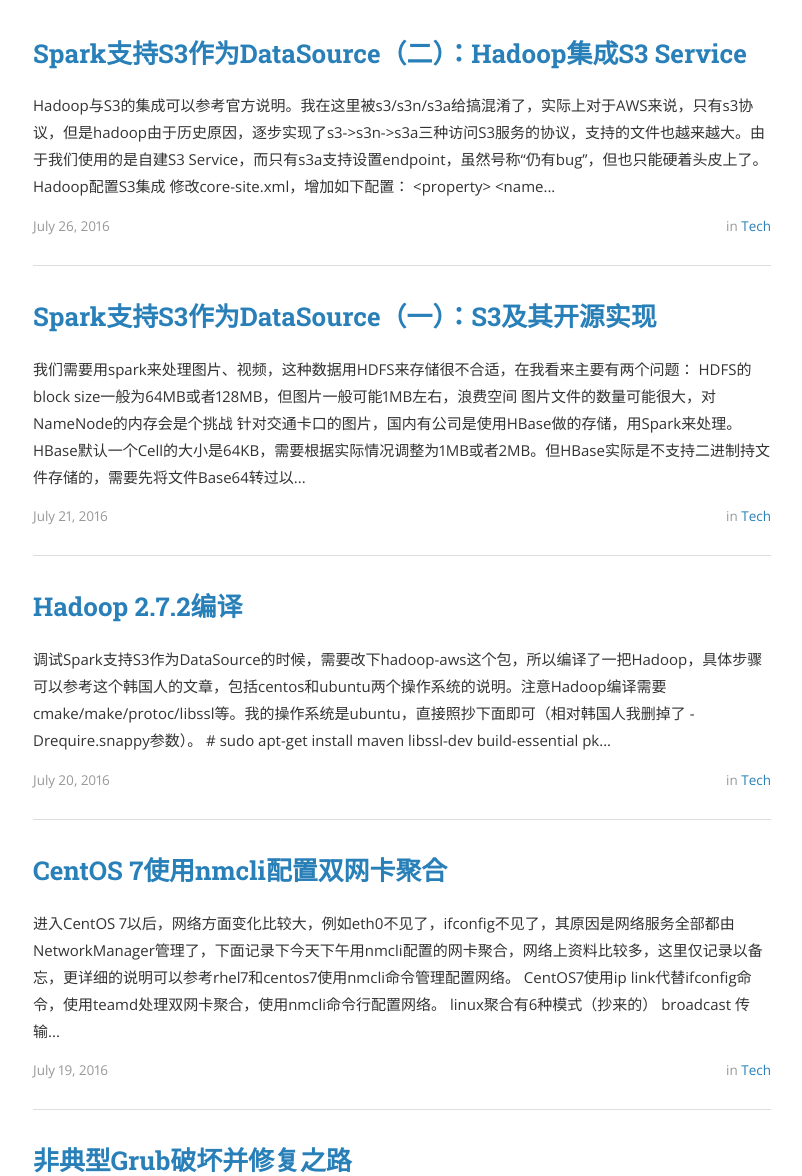
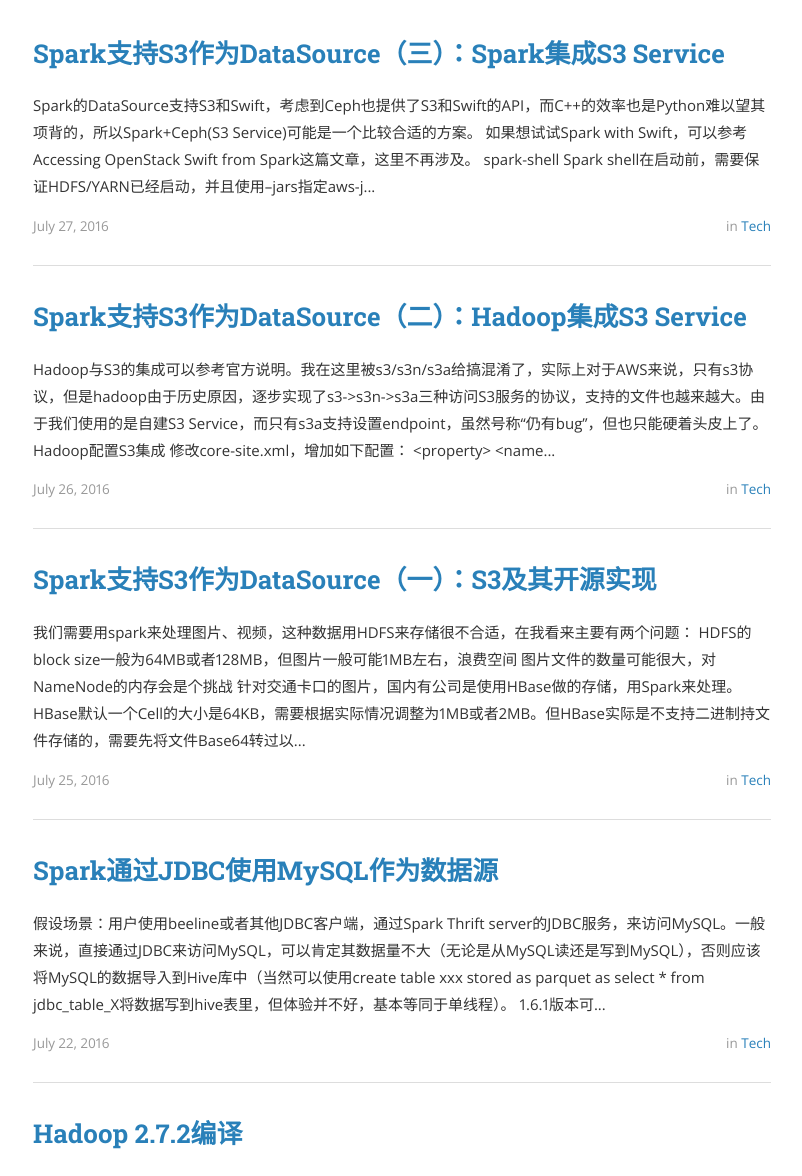
Before and after one commit to iclouding/silenceshell.github.io, a Jekyll site: the page built from index.html, in a window 1280 px wide and 1400 px high, scrolled down 249 px. Shown: the part 224-1400 px from the top of the window, without its empty margins (238-1040 px from the left). Built offline with Jekyll 4.4.1, drawn with Linux system fonts in a browser that asks for light colours; nearby versions of some CDN libraries; the list of posts is cut into pages by our own code; comment, search, counter and statistics services are not loaded; a style sheet for code colours, icons or effects is not loaded; some of the changed text lies outside the part shown.

Commit message:
add spark sql and s3

````diff
--- /dev/null
+++ b/_posts/2016-07-22-spark-mysql.md
@@ -0,0 +1,42 @@
+---
+layout: post
+title: "Spark通过JDBC使用MySQL作为数据源"
+date: 2016-07-22 00:11:12
+author: 伊布
+categories: tech
+tags: spark
+cover:  "/assets/instacode.png"
+---
+
+假设场景：用户使用beeline或者其他JDBC客户端，通过Spark Thrift server的JDBC服务，来访问MySQL。一般来说，直接通过JDBC来访问MySQL，可以肯定其数据量不大（无论是从MySQL读还是写到MySQL），否则应该将MySQL的数据导入到Hive库中（当然可以使用create table xxx stored as parquet as select * from jdbc_table_X将数据写到hive表里，但体验并不好，基本等同于单线程）。
+
+1.6.1版本可以参考官方的[说明](http://spark.apache.org/docs/1.6.1/sql-programming-guide.html#jdbc-to-other-databases)。注意官方说明还是以`SPARK_CLASSPATH=postgresql-9.3-1102-jdbc41.jar bin/spark-shell`这种方式来启动spark-shell的，但是1.6.1上会告警，最好还是用--jars指定。我使用的是thrift server提供的JDBC，启动命令是这样的：
+
+```
+./start-thriftserver.sh --master yarn-client --principal dtdream/zelda1@ZELDA.COM --keytab /etc/security/dtdream.zelda1.keytab --driver-java-options '-agentlib:jdwp=transport=dt_socket,server=y,suspend=n,address=13838' --num-executors 9 --executor-cores 7 --executor-memory 30g  --driver-memory 30g --conf spark.yarn.executor.memoryOverhead=4096  --jars /home/dtdream/spark/spark-1.6.1-bin-hadoop2.6/lib/mysql-connector-java-5.1.35-bin.jar --driver-class-path /home/dtdream/spark/spark-1.6.1-bin-hadoop2.6/lib/mysql-connector-java-5.1.35-bin.jar:/usr/local/ranger-hive-plugin/lib/*:/usr/local/ranger-hive-plugin/lib/ranger-hive-plugin-impl/*
+```
+
+只使用--driver-class-path还不够，这个参数只会给driver指定jar包，但是Spark JDBC访问Mysql是发生在各个Excutor上的，还需要--jars为各个Excutor指定jar包，否则会报“no suitable driver found”。
+
+
+**单分区表**
+
+
+```
+CREATE TEMPORARY TABLE jdbc_t1 USING org.apache.spark.sql.jdbc OPTIONS (url "jdbc:mysql://192.168.103.227/dxt?user=userName&password=userPasswd", dbtable "dxt.t1");
+select count(*) from jdbc_t1;
+create table xxx as select * from jdbc_t1;
+```
+
+由于指定了表只有1个分区，所以Select count的时候，只会起1个task。
+
+
+**指定Partition**
+
+```
+CREATE TEMPORARY TABLE jdbc_copy USING org.apache.spark.sql.jdbc OPTIONS (url "jdbc:mysql://192.168.103.227/dxt?user=root&password=123456", dbtable "dxt.copy", partitionColumn "buer", lowerBound "1", upperBound "11", numPartitions "6");
+select count(*) from jdbc_copy;
+create table yyy stored as parquet as select * from jdbc_copy;
+```
+
+需要指定partitionColumn, lowerBound, upperBound, numPartitions，缺一不可。指定多个partition后，select count查询会起partition个TASK并发处理。从代码上来看，指定partition会在组织select语句的时候，带上whereClause，具体可以看JDBCRelation.columnPartition，但从实际体验上来看，貌似还是每个container全量抽取到内存了。
--- a/_posts/2016-07-21-s3-1.md
+++ b/_posts/2016-07-25-s3-1.md
@@ -1,7 +1,7 @@
 ---
 layout: post
 title: "Spark支持S3作为DataSource（一）：S3及其开源实现"
-date: 2016-07-21 00:11:12
+date: 2016-07-25 00:11:12
 author: 伊布
 categories: tech
 tags: spark
--- /dev/null
+++ b/_posts/2016-07-27-s3-3.md
@@ -0,0 +1,48 @@
+---
+layout: post
+title: "Spark支持S3作为DataSource（三）：Spark集成S3 Service"
+date: 2016-07-27 00:11:12
+author: 伊布
+categories: tech
+tags: spark
+cover:  "/assets/instacode.png"
+---
+
+
+Spark的DataSource支持S3和Swift，考虑到Ceph也提供了S3和Swift的API，而C++的效率也是Python难以望其项背的，所以Spark+Ceph(S3 Service)可能是一个比较合适的方案。
+
+如果想试试Spark with Swift，可以参考[Accessing OpenStack Swift from Spark](http://spark.apache.org/docs/latest/storage-openstack-swift.html)这篇文章，这里不再涉及。
+
+
+### spark-shell
+
+Spark shell在启动前，需要保证HDFS/YARN已经启动，并且使用--jars指定aws-java-sdk和hadoop-aws两个jar包的位置。我的参数比较多图省事创建了个shell脚本存着。
+
+```
+./spark-shell --master yarn-client --principal dtdream/zelda1@ZELDA.COM --keytab /etc/security/dtdream.zelda1.keytab --driver-java-options '-agentlib:jdwp=transport=dt_socket,server=y,suspend=n,address=13838'  --jars /home/dtdream/hadoop/hadoop-2.7.2/share/hadoop/tools/lib/aws-java-sdk-1.7.4.jar,/home/dtdream/hadoop/hadoop-2.7.2/share/hadoop/tools/lib/hadoop-aws-2.7.2.jar
+```
+
+
+进入shell以后：
+
+```
+scala> sc.hadoopConfiguration.set("fs.s3a.access.key", "xxx")
+scala> sc.hadoopConfiguration.set("fs.s3a.secret.key", "yyyyyyyy")
+scala> sc.hadoopConfiguration.set("fs.s3a.endpoint", "192.168.103.224:80")
+scala> sc.hadoopConfiguration.set("fs.s3a.connection.ssl.enabled", "false")
+scala> val myRdd = sc.textFile("s3a://xxx/diamonds.csv")
+scala> myRdd.count
+..
+16/07/27 11:27:03 INFO DAGScheduler: Submitting ResultStage 0 (s3a://xxx/diamonds.csv MapPartitionsRDD[1] at textFile at <console>:27), which has no missing parents
+16/07/27 11:27:03 INFO MemoryStore: Block broadcast_1 stored as values in memory (estimated size 2.9 KB, free 254.7 KB)
+16/07/27 11:27:03 INFO MemoryStore: Block broadcast_1_piece0 stored as bytes in memory (estimated size 1762.0 B, free 256.4 KB)
+..
+16/07/27 11:27:03 INFO TaskSetManager: Starting task 0.0 in stage 0.0 of job 0 (TID 0, zelda3, partition 0,PROCESS_LOCAL, 2254 bytes)
+16/07/27 11:27:03 INFO TaskSetManager: Starting task 1.0 in stage 0.0 of job 0 (TID 1, zelda1, partition 1,PROCESS_LOCAL, 2254 bytes)
+..
+res4: Long = 53940
+```
+
+由于我们在sc这里设置了hadoop的配置，所以haddop的core-site.xml那边就不要再设置了，否则会出现参数覆盖的问题。
+
+*我去升级windows10了一会再见*
````
Also changed, not shown: _posts/2016-07-26-s3-2.md (+67 -0 lines).
